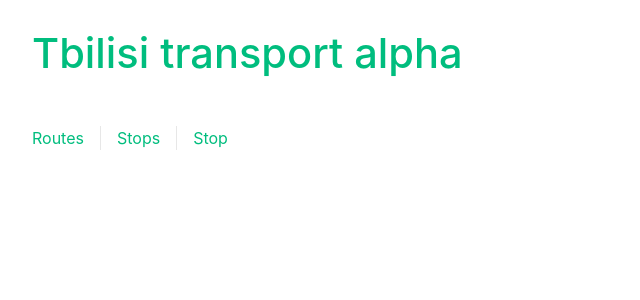
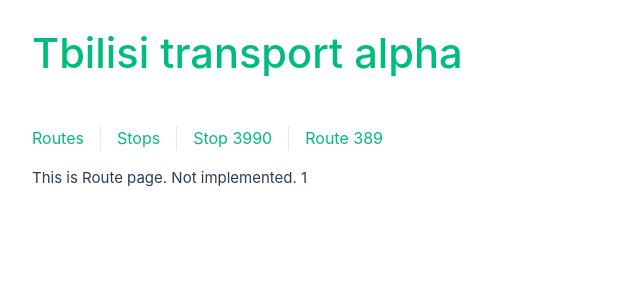
Before and after one commit to basil-gor/tbilisi-transport, a Vue app: page /route/1 in a window 1280 px wide. Shown: the top 300 px of the page, without its empty margins (0-640 px from the left). Built offline with nearby package versions, Linux system fonts and the light colour scheme.

Commit message:
Add route page.

```diff
--- a/package.json
+++ b/package.json
@@ -10,7 +10,7 @@
     "type-check": "vue-tsc --noEmit",
     "lint": "eslint . --ext .vue,.js,.jsx,.cjs,.mjs,.ts,.tsx,.cts,.mts --fix --ignore-path .gitignore",
     "predeploy": "yarn run build",
-    "deploy": "gh-pages -d dist -t true"
+    "deploy": "gh-pages -d dist"
   },
   "dependencies": {
     "@types/axios": "^0.14.0",
--- a/src/App.vue
+++ b/src/App.vue
@@ -6,7 +6,8 @@
       <nav>
         <RouterLink to="/routes">Routes</RouterLink>
         <RouterLink to="/stops">Stops</RouterLink>
-        <RouterLink to="/stop/3990">Stop</RouterLink>
+        <RouterLink to="/stop/3990">Stop 3990</RouterLink>
+        <RouterLink to="/stop/389">Route 389</RouterLink>
       </nav>
     </div>
   </header>
--- a/src/router/index.ts
+++ b/src/router/index.ts
@@ -23,6 +23,11 @@ const router = createRouter({
       name: "stop",
       component: () => import("@/views/StopView.vue"),
     },
+    {
+      path: "/route/:routeId",
+      name: "route",
+      component: () => import("@/views/RouteView.vue"),
+    },
   ],
 });
 
--- /dev/null
+++ b/src/views/RouteView.vue
@@ -0,0 +1,8 @@
+<template>This is Route page. Not implemented. {{ routeId }}</template>
+
+<script setup lang="ts">
+import { useRoute } from "vue-router";
+
+const route = useRoute();
+const routeId: string = route.params.routeId.toString(); // TODO
+</script>
--- a/src/views/RoutesView.vue
+++ b/src/views/RoutesView.vue
@@ -23,6 +23,7 @@
 
 <script setup lang="ts">
 import { useTransportStore } from "@/stores/transport";
+import { storeToRefs } from "pinia";
 
-const { allRoutes } = useTransportStore();
+const { allRoutes } = storeToRefs(useTransportStore());
 </script>
--- a/src/views/StopsView.vue
+++ b/src/views/StopsView.vue
@@ -21,6 +21,7 @@
 
 <script setup lang="ts">
 import { useTransportStore } from "@/stores/transport";
+import { storeToRefs } from "pinia";
 
-const { allStops } = useTransportStore();
+const { allStops } = storeToRefs(useTransportStore());
 </script>
```
